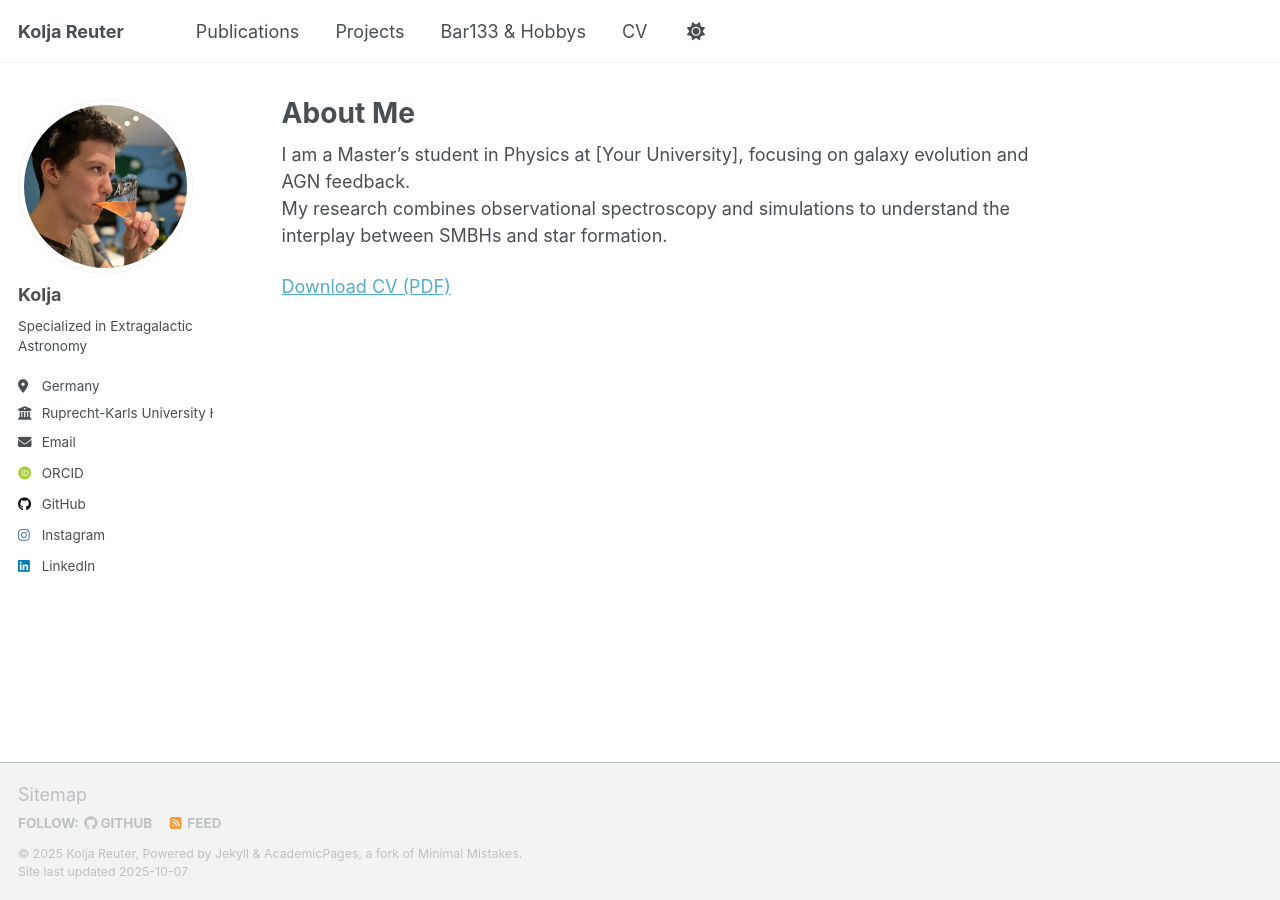
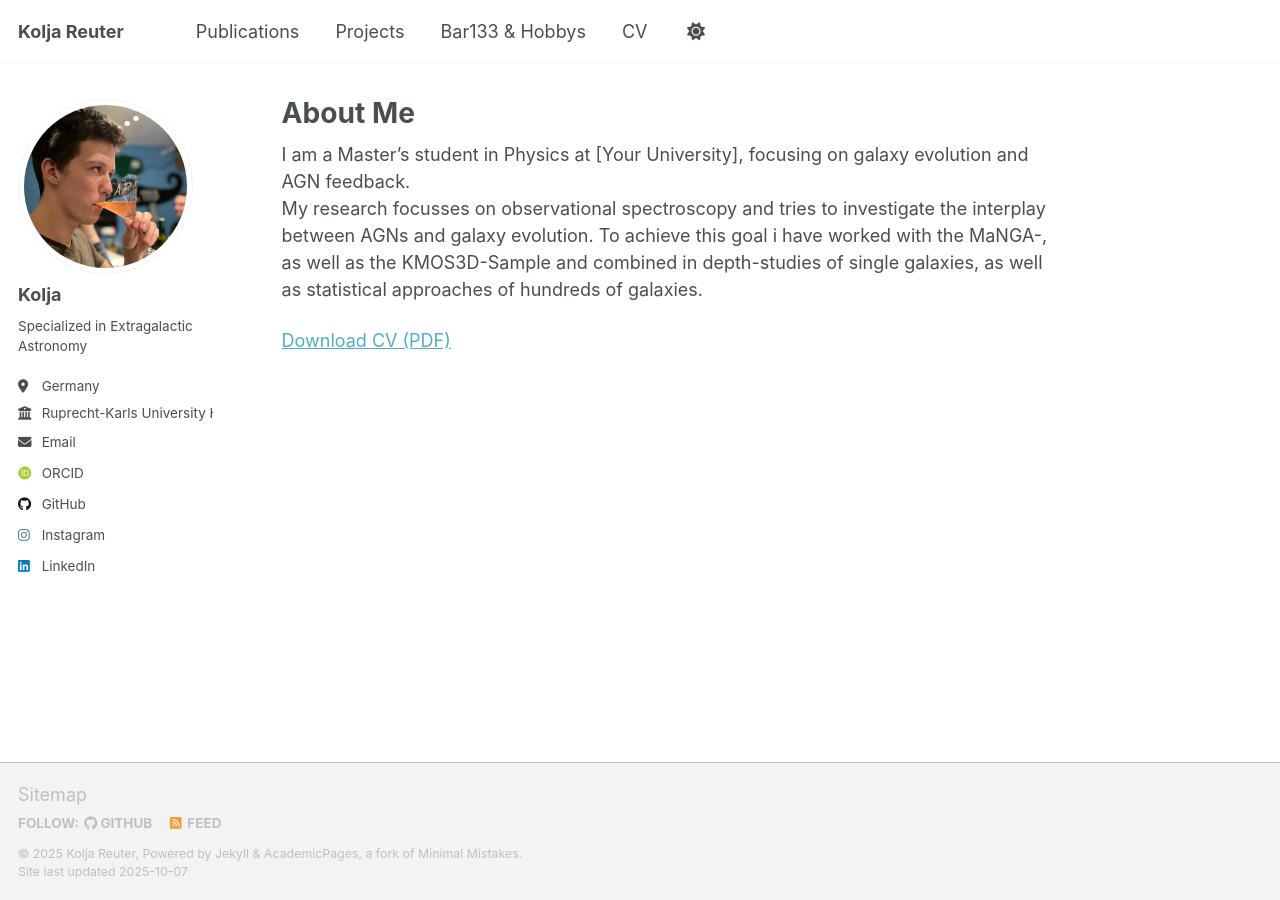
Before and after one commit to koljareuter/Website, a Jekyll site: the page built from _pages/about.md, in a window 1280 px wide. Built offline with Jekyll 4.4.1, drawn with Linux system fonts in a browser that asks for light colours; some web fonts are replaced; a script that is not in the unit is left out.

Commit message:
Update about.md

```diff
--- a/_pages/about.md
+++ b/_pages/about.md
@@ -4,6 +4,6 @@ permalink: /about/
 ---
 
 I am a Master's student in Physics at [Your University], focusing on galaxy evolution and AGN feedback.
-My research combines observational spectroscopy and simulations to understand the interplay between SMBHs and star formation.
+My research focusses on observational spectroscopy and tries to investigate the interplay between AGNs and galaxy evolution. To achieve this goal i have worked with the MaNGA-, as well as the KMOS3D-Sample and combined in depth-studies of single galaxies, as well as statistical approaches of hundreds of galaxies.
 
 [Download CV (PDF)](/files/cv.pdf)
```
